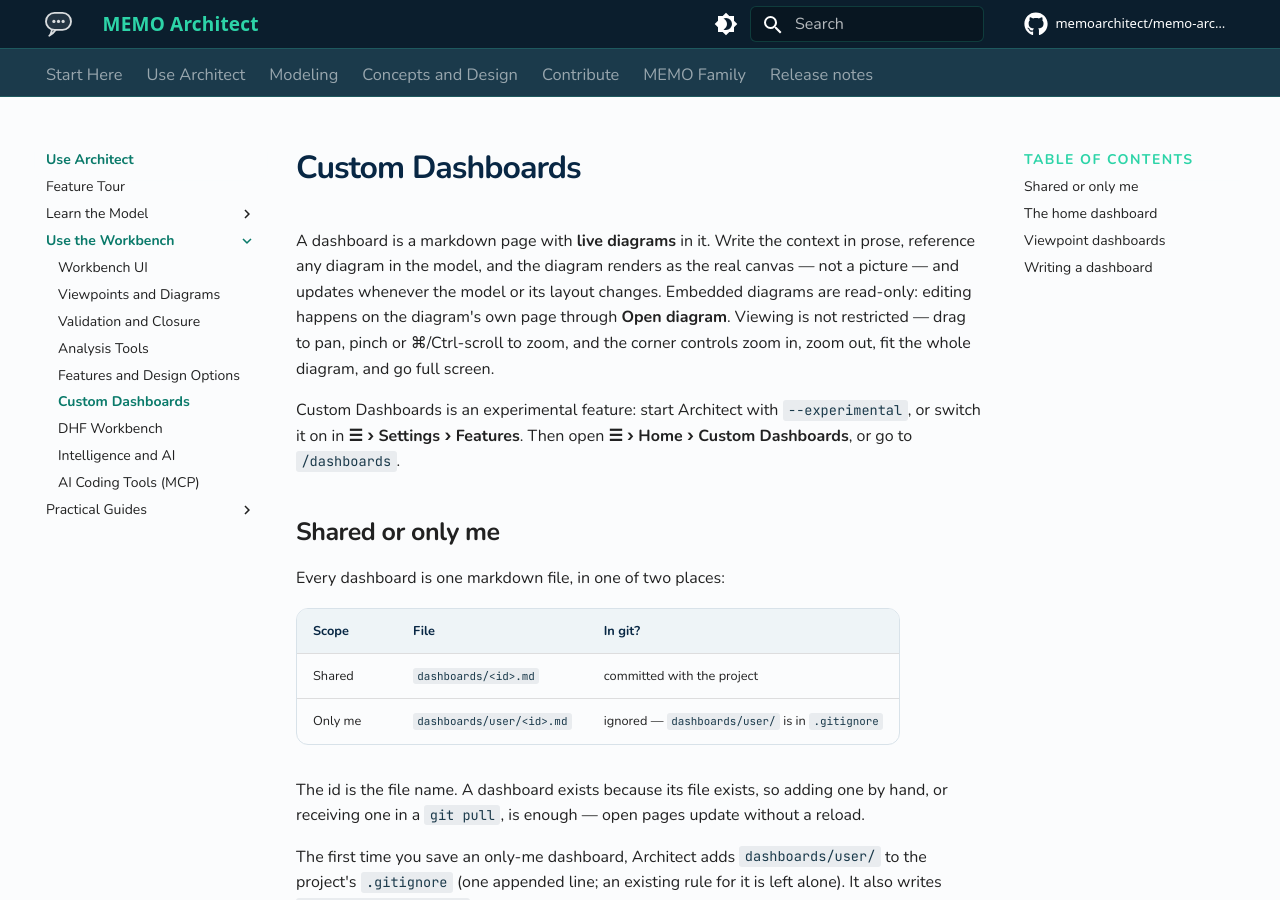
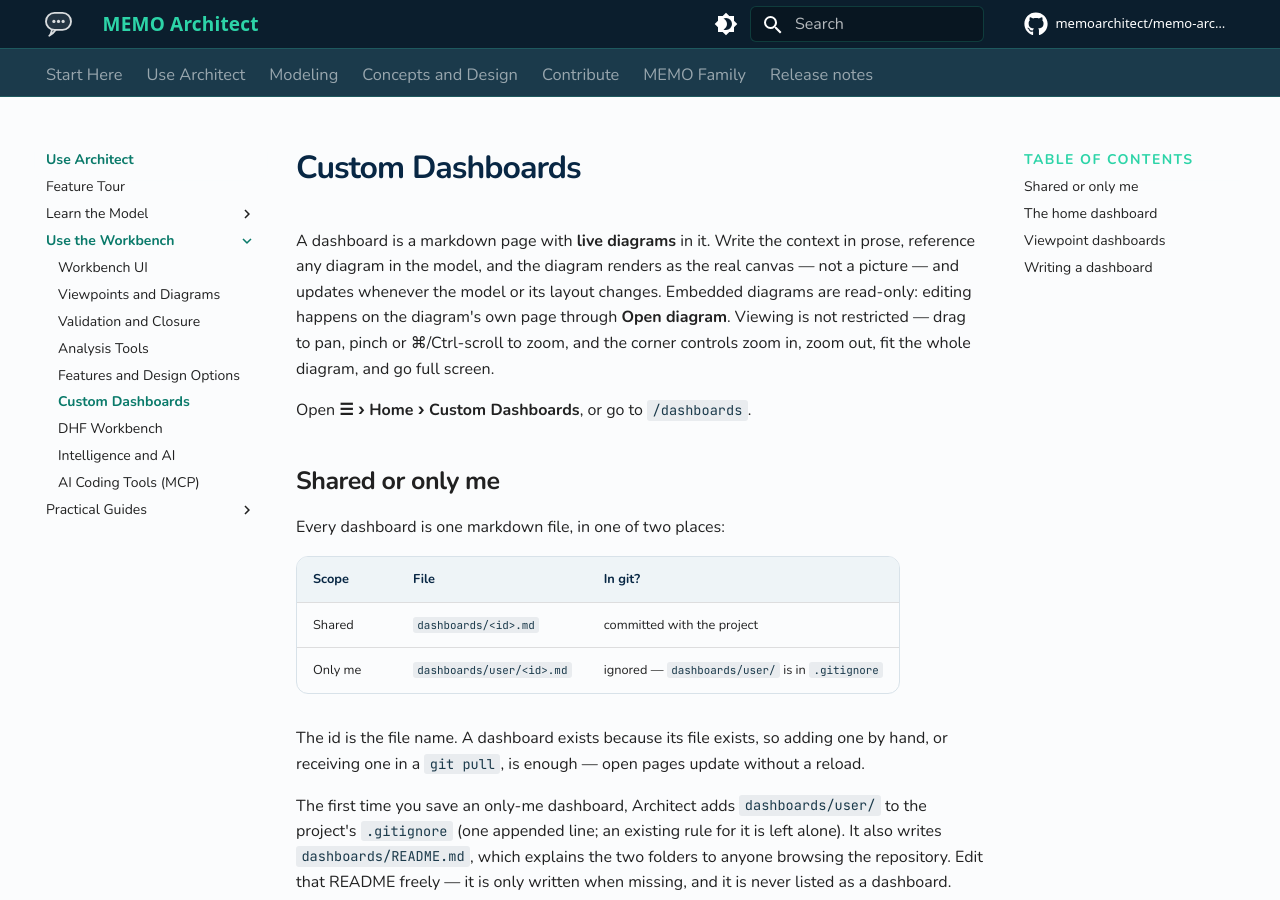
Before and after one commit to memoarchitect/memo-architect, an MkDocs documentation site: the page built from docs/src/users/dashboards.md, in a window 1280 px wide and 900 px high. Built offline with MkDocs 1.6.1 and Material for MkDocs 9.7.7, drawn with Linux system fonts in a browser that asks for light colours; comment, search, counter and statistics services are not loaded.

Commit message:
Turn on Guided Pathways and Custom Dashboards for everyone
Both move from experimental to stable, so they show without
--experimental or a switch in Settings.

Co-Authored-By: Claude Opus 5.5 <noreply@anthropic.com>

```diff
--- a/docs/src/users/dashboards.md
+++ b/docs/src/users/dashboards.md
@@ -8,9 +8,7 @@ through **Open diagram**. Viewing is not restricted — drag to pan, pinch or
 ⌘/Ctrl-scroll to zoom, and the corner controls zoom in, zoom out, fit the whole
 diagram, and go full screen.
 
-Custom Dashboards is an experimental feature: start Architect with
-`--experimental`, or switch it on in **☰ › Settings › Features**. Then open
-**☰ › Home › Custom Dashboards**, or go to `/dashboards`.
+Open **☰ › Home › Custom Dashboards**, or go to `/dashboards`.
 
 ## Shared or only me
 
```
Also changed, not shown: docs/src/release-notes.md (+6 -0 lines), docs/src/users/cli-usage.md (+1 -1 lines), 2 other files.
